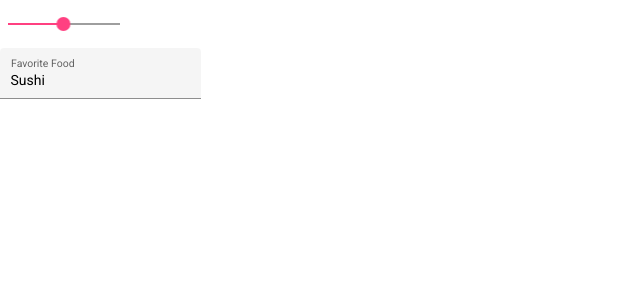
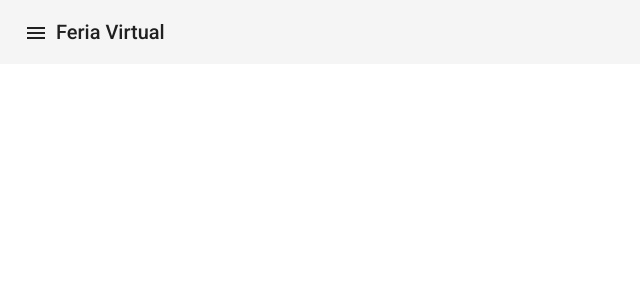
Before and after one commit to IceClockPlus/eShopFeriaVirtual-FrontEnd, an Angular app: page / in a window 1280 px wide. Shown: the top 300 px of the page, without its empty margins (0-640 px from the left). Built offline with nearby package versions, Linux system fonts and the light colour scheme.

Commit message:
Desarrollo de un layout general de la vista principal

```diff
--- a/src/app/app-routing.module.ts
+++ b/src/app/app-routing.module.ts
@@ -1,7 +1,13 @@
 import { NgModule } from '@angular/core';
 import { RouterModule, Routes } from '@angular/router';
+import { DefaulLayoutComponent } from './layout';
 
-const routes: Routes = [];
+const routes: Routes = [
+  {
+    path: '',
+    component: DefaulLayoutComponent
+  }
+];
 
 @NgModule({
   imports: [RouterModule.forRoot(routes)],
--- a/src/app/app.component.html
+++ b/src/app/app.component.html
@@ -1,9 +1 @@
 <router-outlet></router-outlet>
-<mat-slider min="1" max="100" step="1" value="50"></mat-slider>
-<form>
-  <mat-form-field appearance="fill">
-    <mat-label>Favorite Food</mat-label>
-    <input matInput placeholder="Ex. Pizza" value="Sushi">
-  </mat-form-field>
-
-</form>
--- /dev/null
+++ b/src/app/layout/defaul-layout/defaul-layout.component.html
@@ -0,0 +1,11 @@
+<mat-toolbar>
+    <button mat-icon-button class="example-icon" aria-label="Example icon-button with menu icon">
+        <mat-icon>menu</mat-icon>
+      </button>
+    <span>Feria Virtual</span>
+</mat-toolbar>
+<div class="wrapper d-flex flex-column min-vh-100 bg-light dark:bg-transparent">
+    <div class="body flex-grow-1 px-3">
+        <router-outlet></router-outlet>
+    </div>
+</div>
--- /dev/null
+++ b/src/app/layout/defaul-layout/defaul-layout.component.ts
@@ -0,0 +1,15 @@
+import { Component, OnInit } from '@angular/core';
+
+@Component({
+  selector: 'app-defaul-layout',
+  templateUrl: './defaul-layout.component.html',
+  styleUrls: ['./defaul-layout.component.scss']
+})
+export class DefaulLayoutComponent implements OnInit {
+
+  constructor() { }
+
+  ngOnInit(): void {
+  }
+
+}
--- /dev/null
+++ b/src/app/layout/defaul-layout/index.ts
@@ -0,0 +1 @@
+export * from './defaul-layout.component';
--- /dev/null
+++ b/src/app/layout/index.ts
@@ -0,0 +1 @@
+export * from './defaul-layout';
```
Also changed, not shown: src/app/app.module.ts (+14 -3 lines), src/app/layout/layout.module.ts (deleted, +0 -12 lines), src/app/layout/defaul-layout/defaul-layout.component.scss (added), 1 other file (tests, documents, lock files or other folders).
